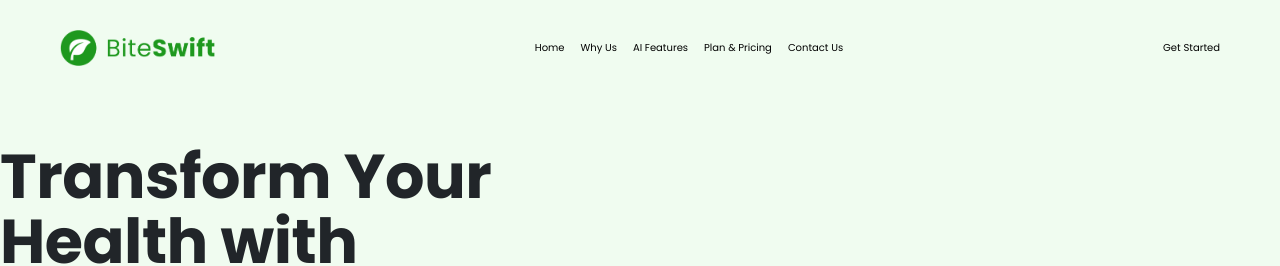
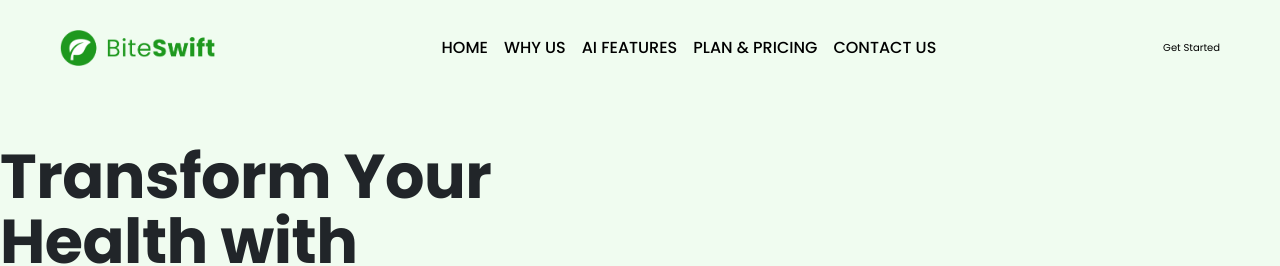
Before and after one commit to Adam-Hamwandi/BiteSwift, a plain HTML site: page index.html in a window 1280 px wide. Shown: the top 266 px of the page. Drawn offline with Linux system fonts and the light colour scheme.

Commit message:
changed the html and css

```diff
--- a/index.html
+++ b/index.html
@@ -26,10 +26,10 @@
         </a>
         <nav class="main-nav">
             <ul class="nav-list">
-                <li class="nav-item"><a href="#" class="nav-link">Home</a></li>
-                <li class="nav-item"><a href="#" class="nav-link">Why Us</a></li>
-                <li class="nav-item"><a href="#" class="nav-link">AI Features</a></li>
-                <li class="nav-item"><a href="#" class="nav-link">Plan & Pricing</a></li>
+                <li class="nav-item"><a href="#">Home</a></li>
+                <li class="nav-item"><a href="#">Why Us</a></li>
+                <li class="nav-item"><a href="#">AI Features</a></li>
+                <li class="nav-item"><a href="#">Plan & Pricing</a></li>
                 <li class="nav-item"><a href="#" class="nav-link">Contact Us</a></li>
             </ul>
         </nav>
--- a/styles/styles.css
+++ b/styles/styles.css
@@ -107,6 +107,9 @@
 }
 .nav-item {
   list-style: none;
+  font-size: 1.6rem;
+  font-weight: var(--font-weight-medium);
+  text-transform: uppercase;
 }
 .nav-logo__image {
   height: var(--spacing-8);
```
